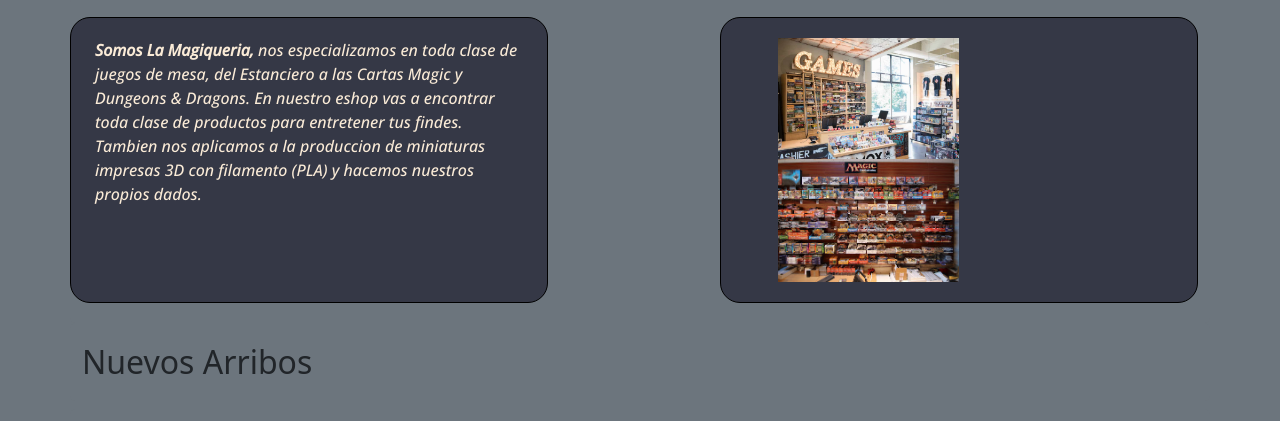
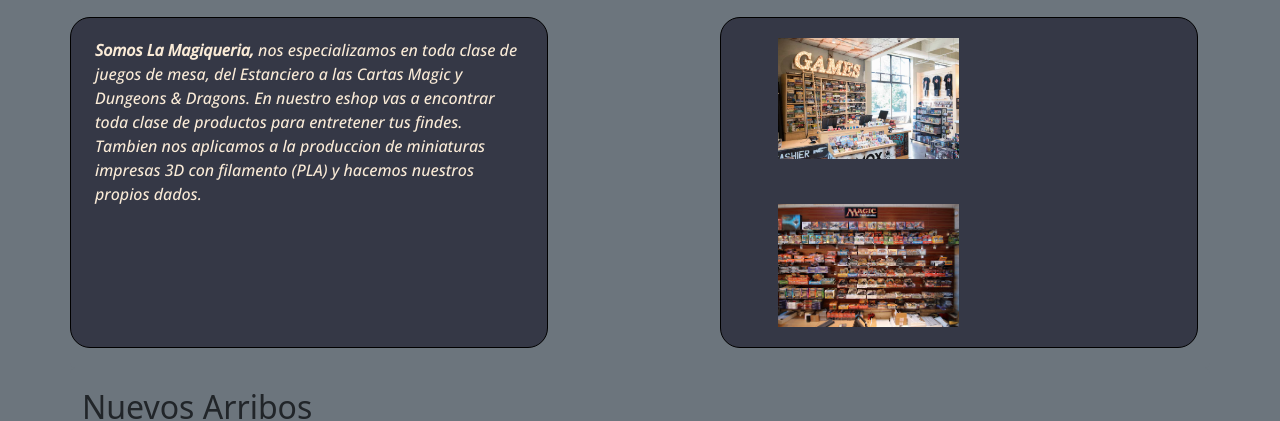
Before and after one commit to JuanB-Lozano/proyecto-coder, a plain HTML site: page index.html in a window 1280 px wide. Shown: the part 383-804 px from the top of the page. Drawn offline with nearby package versions, Linux system fonts and the light colour scheme.

Commit message:
otro ajuste de media 2

```diff
--- a/css/style.css
+++ b/css/style.css
@@ -198,36 +198,38 @@
 
  /* medidas mobile 320px hasta 768px  */
 
-@media (min-width: 320px){
+@media (max-width: 768px){
   .card-index{
     width:100%;
     display: flex;
     flex-direction: column;
-  }
+  };
   .intro-media{
     width: 100%;
     display: flex;
-  }
+    font-size: 3rem;
+  };
   .showroom-media{
     display: flex;
-    flex-flow: row wrap;
-  }
+    flex-flow: column wrap;
+  };
 }
 
 /* medidas tablet 768px hasta 1024*/
-@media (min-width: 768px){
+@media (max-width: 1024px){
   .card-index{
     width: 50%;
     display: flex;
-  }
+  };
   .intro-media{
     width: 100%;
     display: flex;
-  }
+    font-size: 3rem;
+  };
   .showroom-media{
     display: flex;
-    flex-flow: row wrap;
-  }
+    flex-flow: column wrap;
+  };
 }
 
 /* medidas desktop > 1024px hasta 1800px */
```
